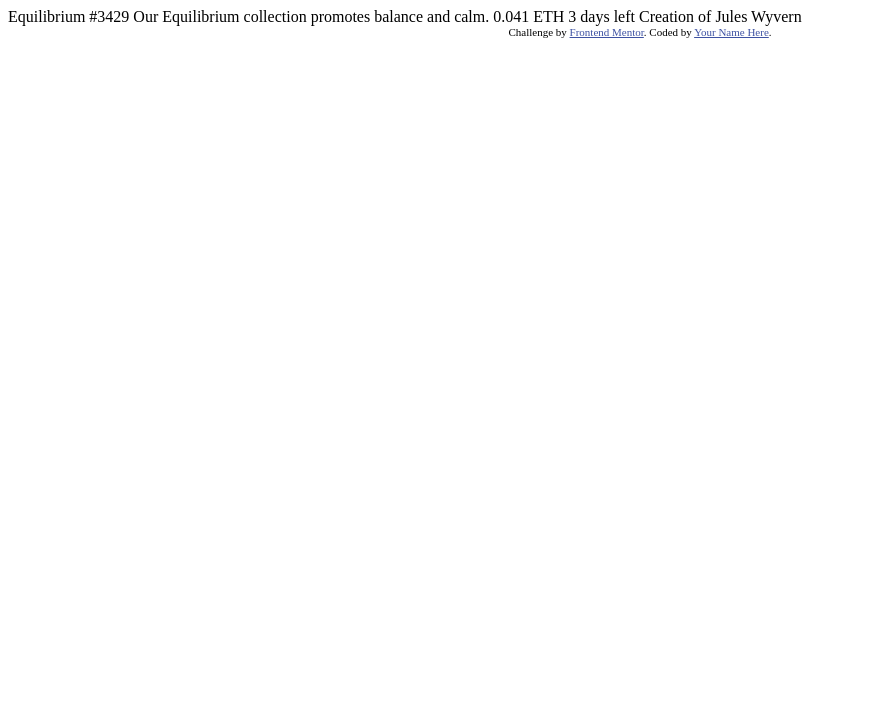
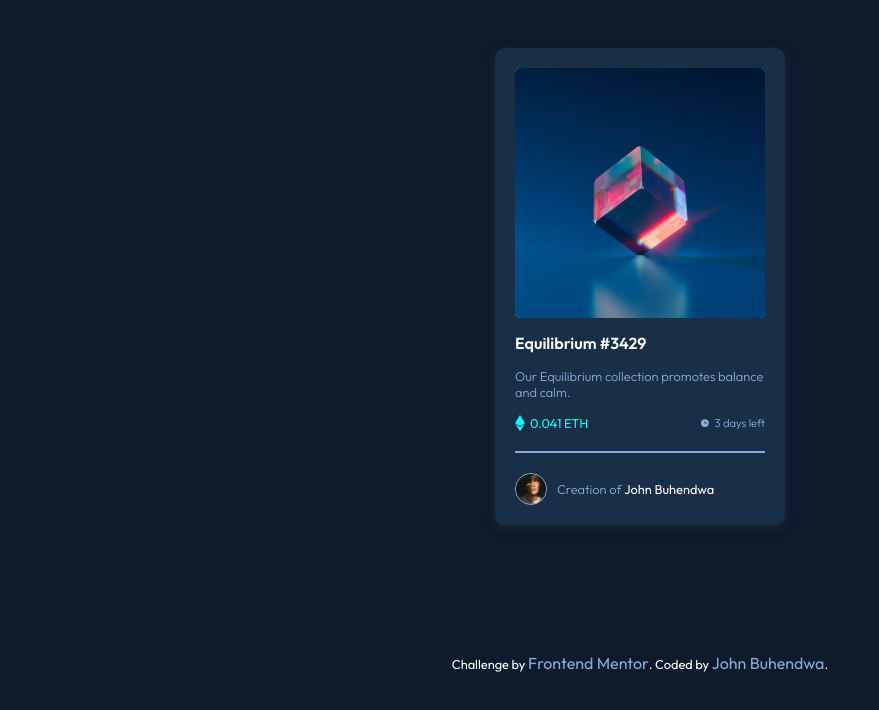
Before and after one commit to jeanbuhendwa/NFT-Preview-Frontend, a plain HTML site: page index.html in a window 1280 px wide. Shown: the whole page, without its empty margins (0-879 px from the left). Drawn offline with Linux system fonts and the light colour scheme.

Commit message:
completed the challenge

```diff
--- a/index.html
+++ b/index.html
@@ -5,29 +5,37 @@
   <meta name="viewport" content="width=device-width, initial-scale=1.0"> <!-- displays site properly based on user's device -->
 
   <link rel="icon" type="image/png" sizes="32x32" href="./images/favicon-32x32.png">
+  <link rel="stylesheet" href="styles.css">
 
   <title>Frontend Mentor | NFT preview card component</title>
-
-  <!-- Feel free to remove these styles or customise in your own stylesheet 👍 -->
-  <style>
-    .attribution { font-size: 11px; text-align: center; }
-    .attribution a { color: hsl(228, 45%, 44%); }
-  </style>
 </head>
 <body>
+  <main class="main-container">
+    <div class="img-container">
+      <img id="cover-image" src="images/image-equilibrium.jpg" alt="cover image">
+    </div>
 
-  Equilibrium #3429
-
-  Our Equilibrium collection promotes balance and calm.
-
-  0.041 ETH
-  3 days left
-
-  Creation of Jules Wyvern
-
-  <div class="attribution">
+    <h1>Equilibrium #3429</h1>
+    <p>Our Equilibrium collection promotes balance and calm.</p>
+    <div class="price-container">
+      <div class="price">
+        <img src="images/icon-ethereum.svg" alt="">
+        <h2>0.041 ETH</h2>
+      </div>
+      <div class="time">
+        <img src="images/icon-clock.svg" alt="">
+        <h3>3 days left</h3>
+      </div>
+    </div>
+    <hr>
+    <div class="profile-container">
+      <img src="images/image-avatar.png" alt="">
+      <h2>Creation of <a href="https://github.com/jeanbuhendwa">John Buhendwa</a></h2>
+    </div>
+  </main>
+  <footer class="attribution">
     Challenge by <a href="https://www.frontendmentor.io?ref=challenge" target="_blank">Frontend Mentor</a>.
-    Coded by <a href="#">Your Name Here</a>.
-  </div>
+    Coded by <a href="https://github.com/jeanbuhendwa">John Buhendwa</a>.
+  </footer>
 </body>
 </html>
--- /dev/null
+++ b/styles.css
@@ -0,0 +1,130 @@
+@import url('https://fonts.googleapis.com/css2?family=Outfit:wght@300;400;600&display=swap');
+
+* {
+    padding: 0;
+    margin: 0;
+    font-size: 1rem;
+    text-decoration: none;
+}
+body {
+    background-color: #0D1B2C;
+    display: flex;
+    justify-content: center;
+    flex-direction: column;
+    align-items: center;
+    font-family: 'Outfit', sans-serif;
+}
+.main-container {
+    background-color: #192e47;
+    margin: 3rem 0;
+    width: 250px;
+    padding: 20px;
+    border-radius: 10px;
+    box-shadow: 0 3px 10px #1C2833;
+}
+.main-container .img-container {
+    width: 100%;
+    height: 250px;
+    border-radius: 5px;
+    background-color: hsl(178, 100%, 50%);
+}
+.main-container div #cover-image {
+    width: 100%;
+    height: 250px;
+    border-radius: 5px;
+    background-color: hsl(178, 100%, 50%);
+}
+.main-container #cover-image:hover {
+    opacity: 0.5;
+    cursor: pointer;
+}
+
+.main-container h1 {
+    color: white;
+    padding: 15px 0;
+    font-weight: 600;
+    font-size: 1rem;
+    transition: all 0.3s ease-in-out;
+}
+.main-container h1:hover {
+    color: hsl(178, 100%, 50%);
+    cursor: pointer;
+}
+.main-container p {
+    color: hsl(215, 51%, 70%);
+    font-weight: 300;
+    font-size: 0.8rem;
+}
+.price-container {
+    display: flex;
+    justify-content: space-between;
+    margin: 15px 0;
+}
+.price-container .price {
+    display: flex;
+    gap: 5px;
+    justify-content: center;
+    align-items: center;
+}
+.price-container .price img{
+    width: 10px;
+}
+.price-container .price h2{
+    color: hsl(178, 100%, 50%);
+    font-size: 0.8rem;
+    font-weight: 400;
+}
+
+.price-container .time {
+    display: flex;
+    gap: 5px;
+    justify-content: center;
+    align-items: center;
+}
+.price-container .time img {
+    width: 10px;
+}
+.price-container .time h3 {
+    color: hsl(215, 51%, 70%);
+    font-weight: 300;
+    font-size: 0.7rem;
+}
+.main-container hr{
+    border: 0.3px solid hsl(215, 51%, 70%);
+    margin: 20px 0;
+}
+.main-container .profile-container {
+    display: flex;
+    justify-content: flex-start;
+    align-items: center;
+    gap: 10px;
+}
+.main-container .profile-container img {
+    width: 30px;
+    border: 1px solid hsl(215, 51%, 70%);
+    border-radius: 100%;
+}
+.main-container .profile-container h2 {
+    color: hsl(215, 51%, 70%);
+    font-weight: 300;
+    font-size: 0.8rem;
+}
+.main-container .profile-container h2 a{
+    color: white;
+    font-weight: 400;
+    font-size: 0.8rem;
+    transition: all 0.3s ease-in-out;
+}
+.main-container .profile-container h2 a:hover{
+    color: hsl(178, 100%, 50%);
+    cursor: pointer;
+}
+.attribution {
+    font-size: 0.8em;
+    text-align: center;
+    color: white;
+    margin-top: 80px;
+}
+.attribution a {
+    color: hsl(215, 51%, 70%);
+}
```
